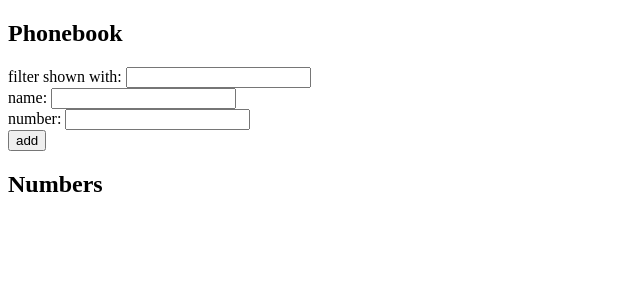
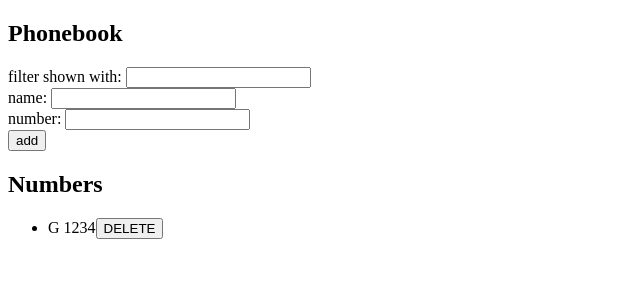
Before and after one commit to GeorgeHarutyunyan/MOOC-Full-Stack-Exercises, a React (Create React App) app: page / in a window 1280 px wide. Shown: the top 300 px of the page, without its empty margins (0-640 px from the left). Built offline with nearby package versions, Linux system fonts and the light colour scheme; data requests are answered from the project's data file.

Commit message:
part 2.18 complete

```diff
--- a/db.json
+++ b/db.json
@@ -1,3 +1,9 @@
 {
-  "persons": []
+  "persons": [
+    {
+      "name": "G",
+      "number": "1234",
+      "id": 1
+    }
+  ]
 }
--- a/src/App.js
+++ b/src/App.js
@@ -2,6 +2,7 @@ import React, { useState, useEffect } from 'react'
 import Persons from './components/Persons'
 import Filter from './components/Filter'
 import personService from './services/persons-services'
+import personsServices from './services/persons-services'
 
 const App = () => {
 	const [persons, setPersons] = useState([])
@@ -37,7 +38,7 @@ const App = () => {
 			number: newNumber
 		}
 		if (persons.some(ele => ele.name === newName)) { //checks for duplicate name entry
-			window.alert(`${newName} is already in the phonebook `)
+			handleDuplicateEntry(newName)
 		}
 		else {
 			personService
@@ -47,10 +48,17 @@ const App = () => {
 				setNewName('')
 				setNewNumber('')
 			})
+		}
+	}
 
+	const handleDuplicateEntry = () => {
+		if (window.confirm(`${newName} is already in the phonebook. Replace the old number with a new one?`)) {
+			const person = persons.find(p => p.name === newName)
+			const updatedPersonObject = {...person,number:newNumber}
+			personsServices.updatePerson(person.id,updatedPersonObject)
+			setPersons(persons.map(p => p.name === newName ? updatedPersonObject: p))
 		}
-
-    }
+	}
 
     const handleDeletePerson = id => {
 		if (window.confirm(`Delete ${persons.find(p => id === p.id).name} from the phonebook?`)){
--- a/src/services/persons-services.js
+++ b/src/services/persons-services.js
@@ -8,14 +8,19 @@ const getAll = () => {
         response => response.data)
 }
 
-const createPerson = (personObject) => {
+const createPerson = personObject => {
     const request = axios.post(baseURL,personObject)
     return request.then(response => response.data)
 }
 
-const deletePerson = (id) => {
+const deletePerson = id => {
     const request = axios.delete(`${baseURL}/${id}`)
     return request.then(response => response.data)
 }
 
-export default {getAll,createPerson,deletePerson}
+const updatePerson = (id,newObject) => {
+    const request = axios.put(`${baseURL}/${id}`,newObject)
+    return request.then(response => response.data)
+}
+
+export default {getAll,createPerson,deletePerson,updatePerson}
```
